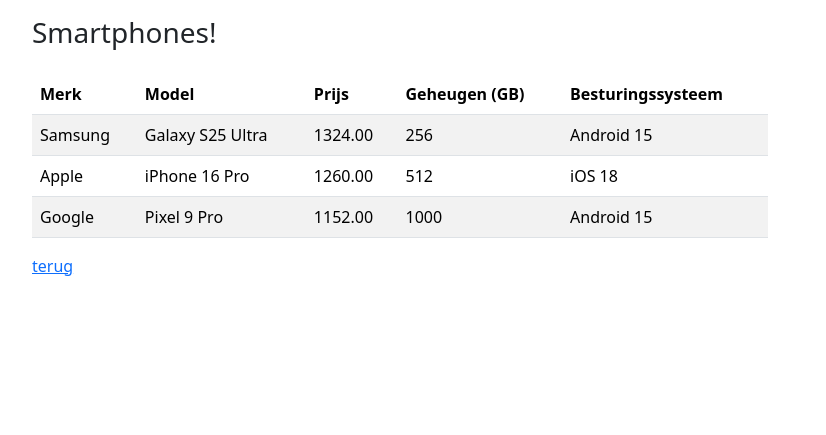
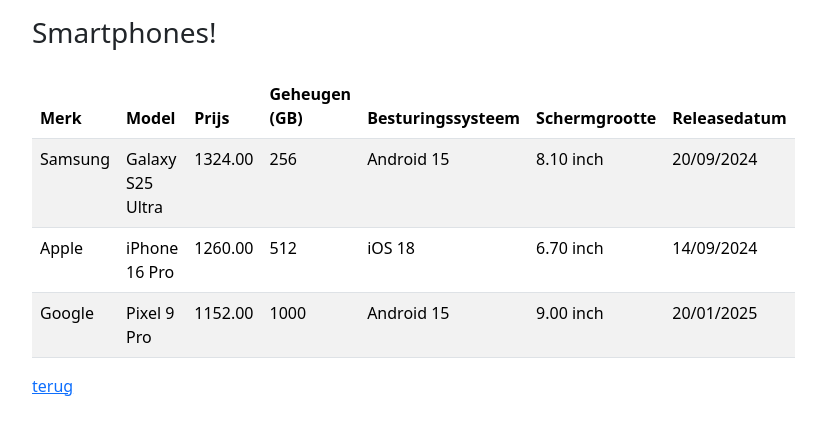
Before and after one commit to adruijter/mvc-startertemplate-2408b, a PHP site: page /smartphones in a window 1280 px wide. Shown: the top 435 px of the page, without its empty margins (240-1066 px from the left). Run offline with PHP 8.4, Linux system fonts and the light colour scheme; data comes from the database, SQL or seed files in the repository; data that the repository does not hold is empty.

Commit message:
Laatste commit

```diff
--- a/app/db/createscript.sql
+++ b/app/db/createscript.sql
@@ -25,7 +25,8 @@
 -- 01           11-02-2025      Arjan de Ruijter    Tabel Smartphones
 -- ****************************************************************************
 -- Onderstaande velden toevoegen aan de tabel Smartphones
--- Merk, Model, Prijs, Geheugen, Besturingssysteem, Schermgrootte, Releasedatum
+-- Merk, Model, Prijs, Geheugen, Besturingssysteem,
+-- Schermgrootte, Releasedatum, Kleur
 -- ****************************************************************************
 
 CREATE TABLE Smartphones
--- a/app/models/SmartphonesModel.php
+++ b/app/models/SmartphonesModel.php
@@ -20,8 +20,10 @@
                        ,SMPH.Prijs
                        ,SMPH.Geheugen
                        ,SMPH.Besturingssysteem
+                       ,SMPH.Schermgrootte
+                       ,DATE_FORMAT(SMPH.Releasedatum, "%d/%m/%Y") as Releasedatum
                 FROM smartphones as SMPH
-                ORDER BY SMPH.Prijs DESC, SMPH.Geheugen ASC';
+                ORDER BY SMPH.Prijs DESC, SMPH.Geheugen ASC, SMPH.Releasedatum DESC';
 
         $this->db->query($sql);
 
--- a/app/views/smartphones/index.php
+++ b/app/views/smartphones/index.php
@@ -22,6 +22,8 @@
                         <th scope="col">Prijs</th>
                         <th scope="col">Geheugen (GB)</th>
                         <th scope="col">Besturingssysteem</th>
+                        <th scope="col">Schermgrootte</th>
+                        <th scope="col">Releasedatum</th>
                     </tr>
                 </thead>
                 <tbody>
@@ -32,6 +34,8 @@
                             <td><?= $smartphone->Prijs; ?></td>
                             <td><?= $smartphone->Geheugen; ?></td>
                             <td><?= $smartphone->Besturingssysteem; ?></td>
+                            <td><?= $smartphone->Schermgrootte . " inch"; ?></td>
+                            <td><?= $smartphone->Releasedatum; ?></td>
                         </tr>
                     <?php endforeach; ?>
                 </tbody>
```
